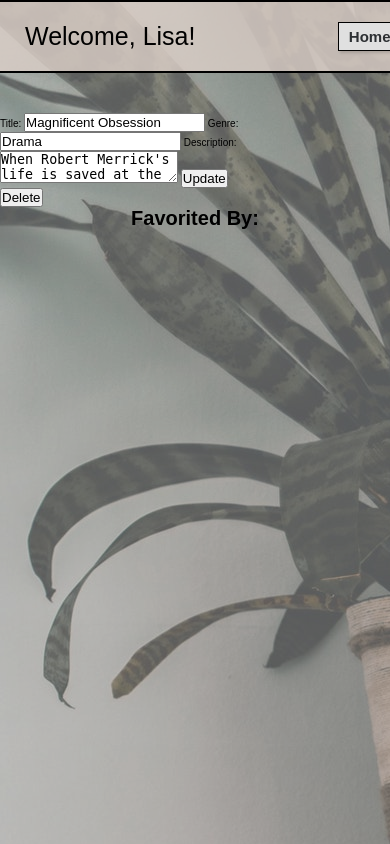
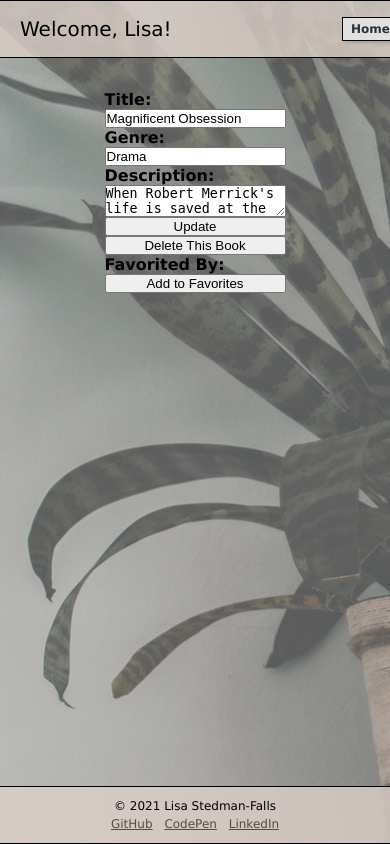
Before and after one commit to Lstedmanfalls/Favorite_Books, a Django app: template books_app/templates/book_page.html in a window 390 px wide; the page is wider, and only the part inside the window is pictured. Run offline with Django 3.2, Linux system fonts and the light colour scheme; the template is opened without the code that fills it: values that come from a table or form of the project are taken from there, others are empty; data comes from the database, SQL or seed files in the repository; both versions use the stored data as it was after the commit.

Commit message:
Added responsiveness, sticky footer

```diff
--- a/books_app/static/book_page.css
+++ b/books_app/static/book_page.css
@@ -1,11 +1,35 @@
+/*Mobile responsiveness breakpoints:
+Mobile (< 480px)
+Tablet (480px to 768px)
+PC (>= 769) */
+
 *{
     margin:0;
     padding:0;
 }
 
+html{
+    font-family:Verdana, Tahoma, sans-serif;
+    font-size:10px;
+}
+
+@media only screen and (max-width:768px){
+html{
+    font-size:8px;
+}
+}
+
+@media only screen and (max-width:480px){
+html{
+    font-size:8px;
+}
+}
+
 #container{
     position:relative;
     min-height:100vh;
+    display: flex;
+    flex-direction:column;
 }
 
 #container::after{
@@ -20,11 +44,6 @@
     z-index:-1;
 }
 
-html{
-    font-size:10px;
-    font-family: Arial, Helvetica, sans-serif;
-}
-
 nav{
     display: flex;
     justify-content: space-between;
@@ -35,14 +54,14 @@ nav{
     border-bottom:.2rem solid black;
 }
 
+nav p{
+    font-size:2.5rem;
+}
+
 #nav_actions{
     display: flex;
     justify-content: space-between;
     width:8%;
-}
-
-nav p{
-    font-size:2.5rem;
 }
 
 nav a, nav button{
@@ -65,9 +84,16 @@ nav button:hover, nav a:hover{
 
 #wrapper{
     display: flex;
+    flex:1 0 auto;
     flex-direction: column;
     align-items: center;
     padding-top:4rem;
+    min-height:auto;
+}
+
+#edit form{
+    display:flex;
+    flex-direction: column;
 }
 
 #books{
@@ -137,3 +163,21 @@ h2{
 #book_info a {
     color:#574b3f;
 }
+
+footer{
+    text-align: center;
+    font-size:1.5rem;
+    padding:1.5rem;
+    background-color: rgba(220, 208, 201, .8);
+    border-top:.2rem solid black;
+    border-bottom:.2rem solid black;
+}
+
+footer p{
+    padding-bottom: .5rem;
+}
+
+footer a{
+    color:#574b3f;
+    padding:0 .5rem;
+}
--- a/books_app/templates/book_page.html
+++ b/books_app/templates/book_page.html
@@ -34,20 +34,38 @@
             <div id="edit">
                 <form action="{{a_book.id}}/update_book" method="POST">
                 {% csrf_token %}
-                    <label for="title">Title: </label>
+                    <label class="label" for="title">Title: </label>
                     <input name="title" type="text" value="{{a_book.title}}">
-                    <label for="genre">Genre: </label>
+                    <label class="label" for="genre">Genre: </label>
                     <input name="genre" type="text" value="{{a_book.genre}}">
-                    <label for="description">Description: </label>
+                    <label class="label" for="description">Description: </label>
                     <textarea name="description">{{a_book.description}}</textarea>
                     <button type="submit">Update</button>
                 </form>
                 <form action="{{a_book.id}}/destroy_book" method="POST">
                 {% csrf_token %}
-                    <button type="submit">Delete</button>
+                    <button type="submit">Delete This Book</button>
                 </form>
+                <p><span class="label">Favorited By:</span>
+                    {% for user in favorited_by %}
+                    <a href="user/{{user.id}}">{{user.first_name}} {{user.last_name}}</a>
+                    {% endfor %}
+                </p>
+                {% if this_user in favorited_by %}
+                <form action="{{a_book.id}}/unfavorite_bookpage" method="POST">
+                {% csrf_token %}
+                    <button type="submit">Remove from Favorites</button>
+                </form>
+                {% else %}
+                <form action="{{a_book.id}}/favorite_bookpage" method="POST">
+                {% csrf_token %}
+                    <button type="submit">Add to Favorites</button>
+                </form>
+                {% endif %}
             </div>
-            {% else %}
+            {% endif %}
+            {% if not this_user.id == user_who_uploaded.id %}
+            {% if not this_user == admin %}
             <div id="books">
                 <h1>{{a_book.title}}</h1>
                 <p>{{a_book.genre}}</p>
@@ -69,7 +87,6 @@
                     </p>
                     <p><span class="label">Added On: </span>{{a_book.created_at}}</p>
                     <p><span class="label">Last Updated: </span>{{a_book.updated_at}}</p>
-            {% endif %}
                     <p><span class="label">Favorited By:</span>
                     {% for user in favorited_by %}
                     <a href="user/{{user.id}}">{{user.first_name}} {{user.last_name}}</a>
@@ -77,7 +94,15 @@
                     </p>
                 </div>
             </div>
+            {% endif %}
+            {% endif %}
         </div>
+        <footer>
+            <p>&#169; 2021 Lisa Stedman-Falls</p>
+            <a href="https://github.com/Lstedmanfalls/">GitHub</a>
+            <a href="https://codepen.io/lstedmanfalls">CodePen</a>
+            <a href="https://www.linkedin.com/in/lstedmanfalls/">LinkedIn</a>
+        </footer>
     </div>
 </body>
 </html>
--- a/books_app/templates/books.html
+++ b/books_app/templates/books.html
@@ -17,6 +17,9 @@
                 <button type="submit">Logout</button>
             </form>
         </nav>
+        <div id="skip">
+            <a href="#add_book">Skip to Add Book</a>
+        </div>
         <div id="books_wrapper">
             <div id="books">
                 <h1>America's Favorite Books</h1>
@@ -69,7 +72,6 @@
             <a href="https://github.com/Lstedmanfalls/">GitHub</a>
             <a href="https://codepen.io/lstedmanfalls">CodePen</a>
             <a href="https://www.linkedin.com/in/lstedmanfalls/">LinkedIn</a>
-
         </footer>
     </div>
 </body>
--- a/login_registration_app/static/login_style.css
+++ b/login_registration_app/static/login_style.css
@@ -20,8 +20,8 @@ html{
 }
 
 @media only screen and (max-width:480px){
-    html{
-        font-size:8px;
+html{
+    font-size:8px;
 }
 }
 
```
Also changed, not shown: books_app/static/style.css (+90 -6 lines), books_app/static/user_page.css (+49 -14 lines), books_app/templates/user_page.html (+13 -10 lines), db.sqlite3, 2 other files.
